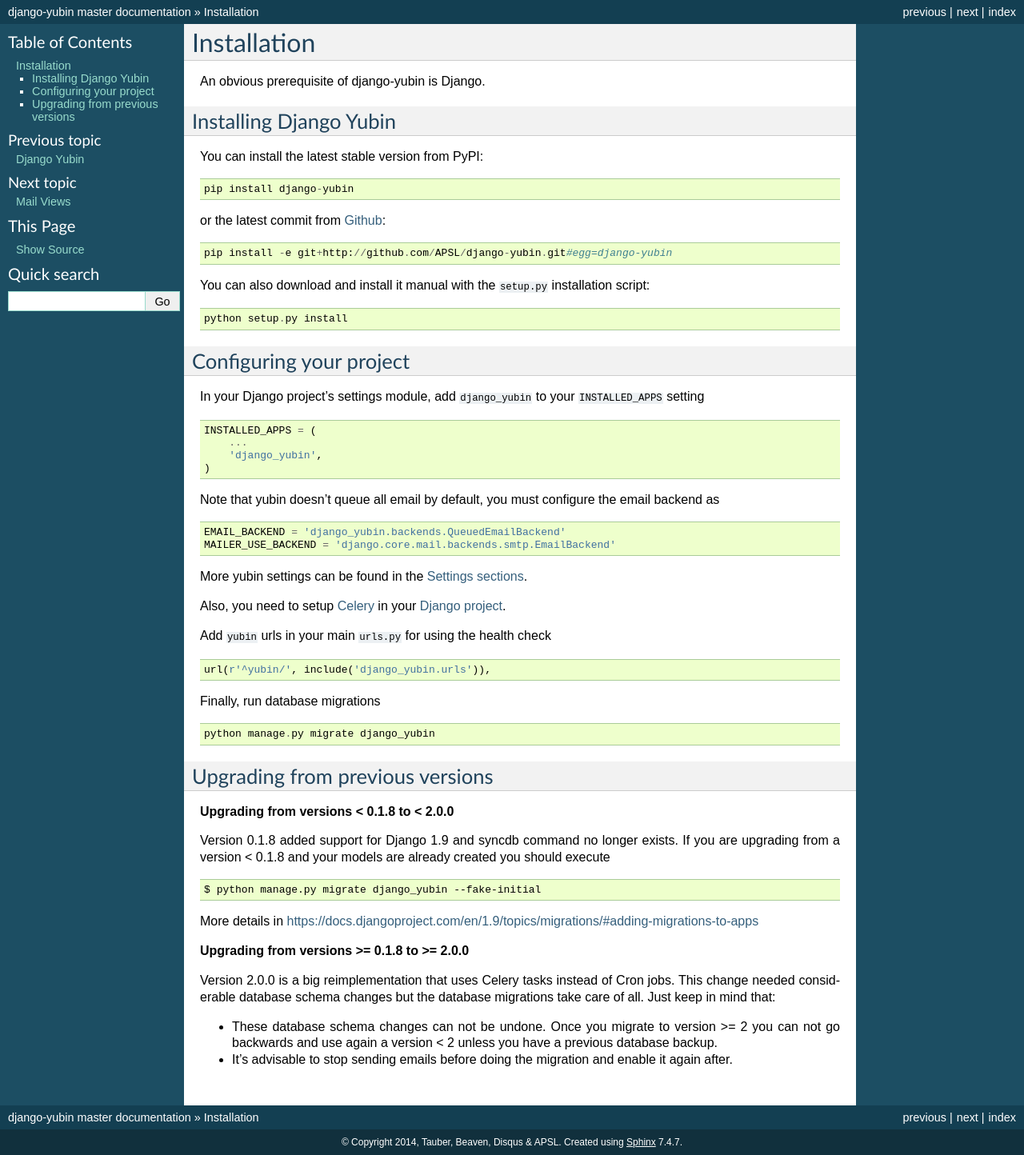
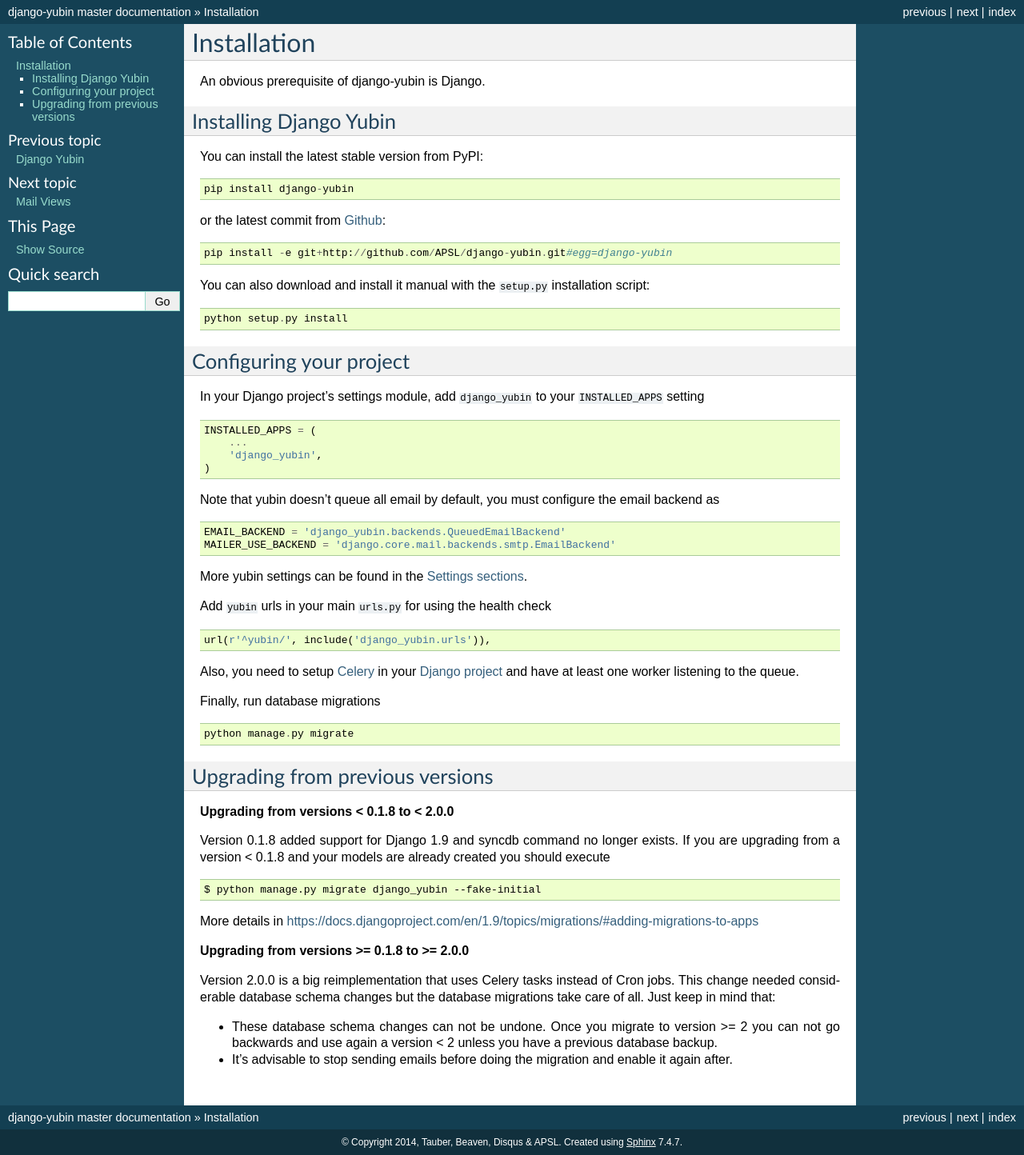
Before and after one commit to APSL/django-yubin, a Sphinx documentation site: the page built from docs/install.rst, in a window 1280 px wide. Shown: the whole page at 80% size. Built offline with Sphinx 7.4.7, drawn with Linux system fonts in a browser that asks for light colours.

Commit message:
Minor reorder of steps in install docs and update changelog

```diff
--- a/docs/install.rst
+++ b/docs/install.rst
@@ -39,20 +39,21 @@ Note that yubin doesn't queue all email by default, you must configure the email
 
 More yubin settings can be found in the :doc:`Settings sections <settings>`.
 
-Also, you need to setup `Celery <https://docs.celeryq.dev/en/stable/>`_ in your
-`Django project <https://docs.celeryq.dev/en/stable/django/first-steps-with-django.html>`_.
-
 Add ``yubin`` urls in your main ``urls.py`` for using the health check
 
 .. code:: python
 
     url(r'^yubin/', include('django_yubin.urls')),
 
+Also, you need to setup `Celery <https://docs.celeryq.dev/en/stable/>`_ in your
+`Django project <https://docs.celeryq.dev/en/stable/django/first-steps-with-django.html>`_ and have
+at least one worker listening to the queue.
+
 Finally, run database migrations
 
 .. code:: python
 
-    python manage.py migrate django_yubin
+    python manage.py migrate
 
 Upgrading from previous versions
 --------------------------------
```
Also changed, not shown: docs/changelog.rst (+4 -4 lines).
